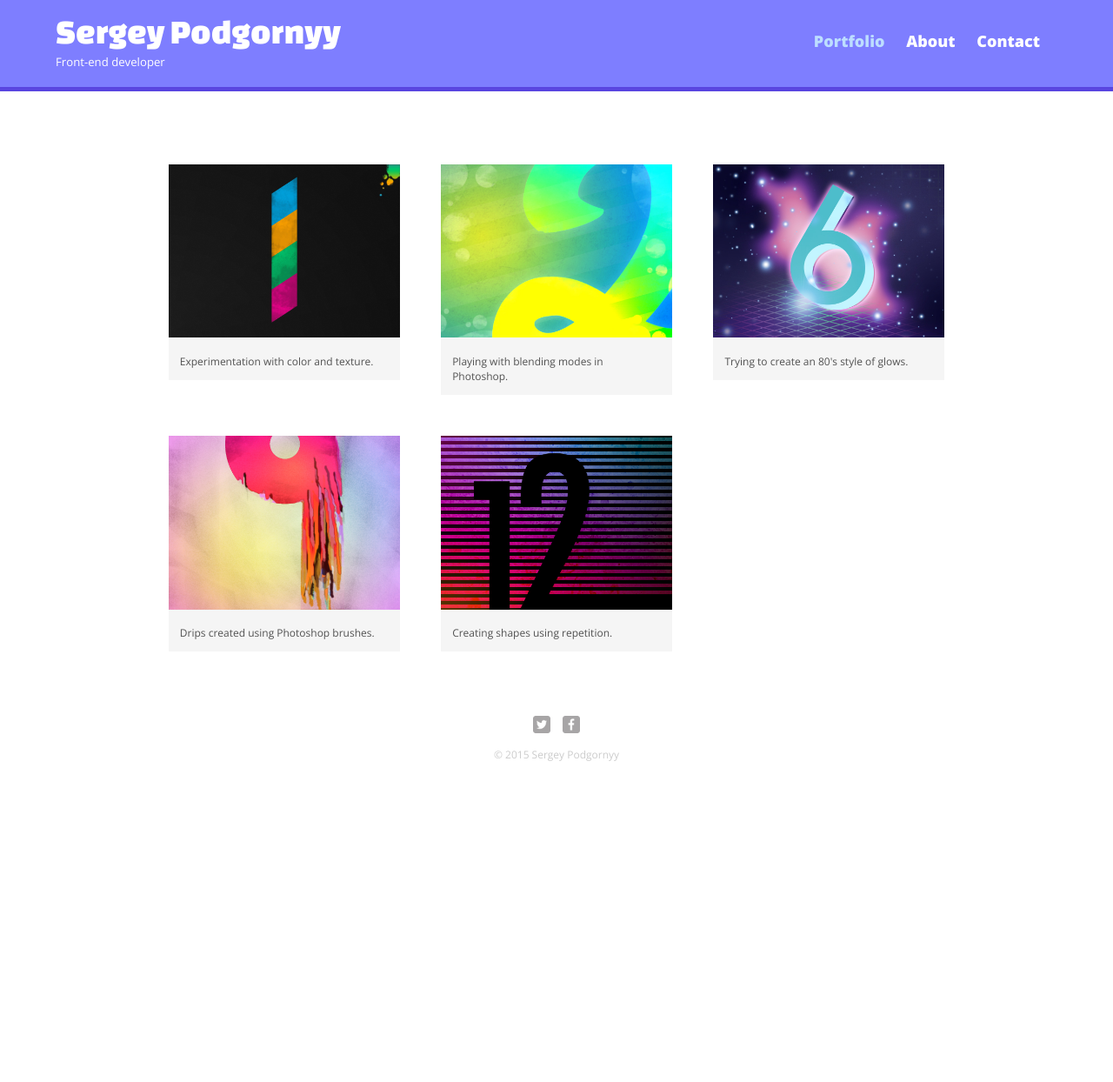
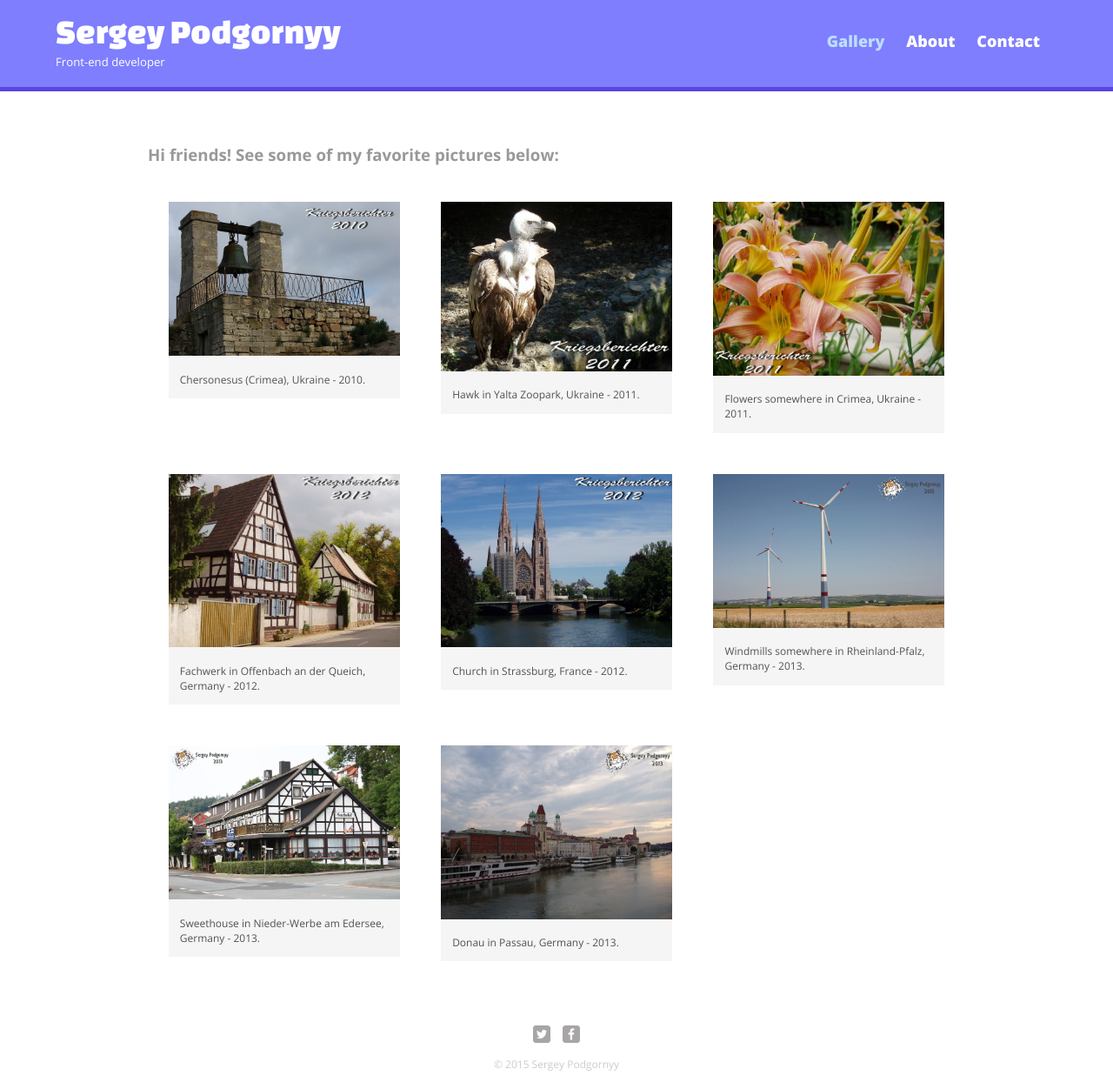
Before and after one commit to SergeyPodgornyy/Treehouse-How_to_make_a_website, a plain HTML site: page index.html in a window 1280 px wide. Shown: the whole page at 87% size. Before the commit the page ends 888 px from the top, so only its background shows below. Drawn offline with nearby package versions, Linux system fonts and the light colour scheme.

Commit message:
[feature] update images on main page

```diff
--- a/css/main.css
+++ b/css/main.css
@@ -122,6 +122,7 @@ PAGE: PORTFOLIO
 	margin: 2.5%;
 	background-color: #f5f5f5;
 	color: #bdc3c7;
+	overflow: hidden;
 }
 
 #gallery li a p{
@@ -130,6 +131,12 @@ PAGE: PORTFOLIO
 	font-size: 0.75em;
 	color: #525252;
 }
+
+#gallery img{
+	transition: all .75s ease;
+}
+
+#gallery img:hover { transform: scale(1.1); }
 
 
 
--- a/css/responsive.css
+++ b/css/responsive.css
@@ -29,7 +29,7 @@
 		width: 28.33333333%
 	}
 
-	#gallery li:nth-child(4n){
+	#gallery li:nth-child(3n+4){
 		clear: left;
 	}
 
--- a/index.html
+++ b/index.html
@@ -17,7 +17,7 @@
 		</a>
 		<nav>
 			<ul>
-				<li><a href="index.html" class="selected">Portfolio</a></li>
+				<li><a href="index.html" class="selected">Gallery</a></li>
 				<li><a href="about.html">About</a></li>
 				<li><a href="contact.html">Contact</a></li>
 			</ul>
@@ -25,35 +25,54 @@
 	</header>
 	<div id="wrapper">
 		<section>
+			<h3>Hi friends! See some of my favorite pictures below:</h3>
 			<ul id='gallery'>
 				<li>
-					<a href="img/numbers-01.jpg">
-						<img src="img/numbers-01.jpg" alt="">
-						<p>Experimentation with color and texture.</p>
+					<a href="img/pic_01.jpg">
+						<img src="img/pic_01.jpg" alt="">
+						<p>Chersonesus (Crimea), Ukraine - 2010.</p>
 					</a>
 				</li>
 				<li>
-					<a href="img/numbers-02.jpg">
-						<img src="img/numbers-02.jpg" alt="">
-						<p>Playing with blending modes in Photoshop.</p>
+					<a href="img/pic_02.jpg">
+						<img src="img/pic_02.jpg" alt="">
+						<p>Hawk in Yalta Zoopark, Ukraine - 2011.</p>
 					</a>
 				</li>
 				<li>
-					<a href="img/numbers-06.jpg">
-						<img src="img/numbers-06.jpg" alt="">
-						<p>Trying to create an 80's style of glows.</p>
+					<a href="img/pic_03.jpg">
+						<img src="img/pic_03.jpg" alt="">
+						<p>Flowers somewhere in Crimea, Ukraine - 2011.</p>
 					</a>
 				</li>
 				<li>
-					<a href="img/numbers-09.jpg">
-						<img src="img/numbers-09.jpg" alt="">
-						<p>Drips created using Photoshop brushes.</p>
+					<a href="img/pic_04.jpg">
+						<img src="img/pic_04.jpg" alt="">
+						<p>Fachwerk in Offenbach an der Queich, Germany - 2012.</p>
 					</a>
 				</li>
 				<li>
-					<a href="img/numbers-12.jpg">
-						<img src="img/numbers-12.jpg" alt="">
-						<p>Creating shapes using repetition.</p>
+					<a href="img/pic_05.jpg">
+						<img src="img/pic_05.jpg" alt="">
+						<p>Church in Strassburg, France - 2012.</p>
+					</a>
+				</li>
+				<li>
+					<a href="img/pic_06.jpg">
+						<img src="img/pic_06.jpg" alt="">
+						<p>Windmills somewhere in Rheinland-Pfalz, Germany - 2013.</p>
+					</a>
+				</li>
+				<li>
+					<a href="img/pic_07.jpg">
+						<img src="img/pic_07.jpg" alt="">
+						<p>Sweethouse in Nieder-Werbe am Edersee, Germany - 2013.</p>
+					</a>
+				</li>
+				<li>
+					<a href="img/pic_08.jpg">
+						<img src="img/pic_08.jpg" alt="">
+						<p>Donau in Passau, Germany - 2013.</p>
 					</a>
 				</li>
 			</ul>
```
Also changed, not shown: about.html (+1 -1 lines), contact.html (+1 -1 lines), img/pic_01.jpg (added), img/pic_02.jpg (added), img/pic_03.jpg (added), img/pic_04.jpg (added), img/pic_05.jpg (added), img/pic_06.jpg (added), img/pic_07.jpg (added), img/pic_08.jpg (added).
